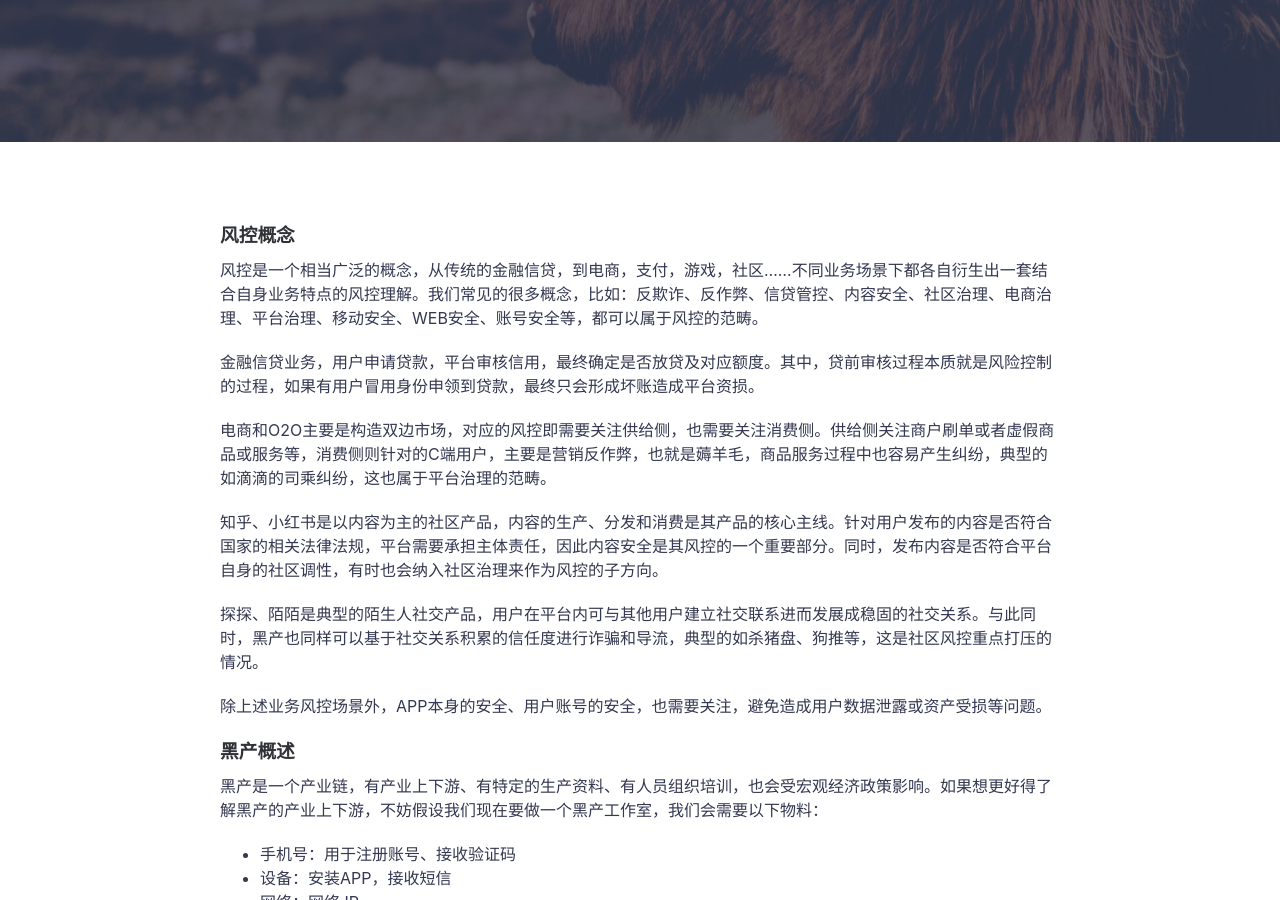
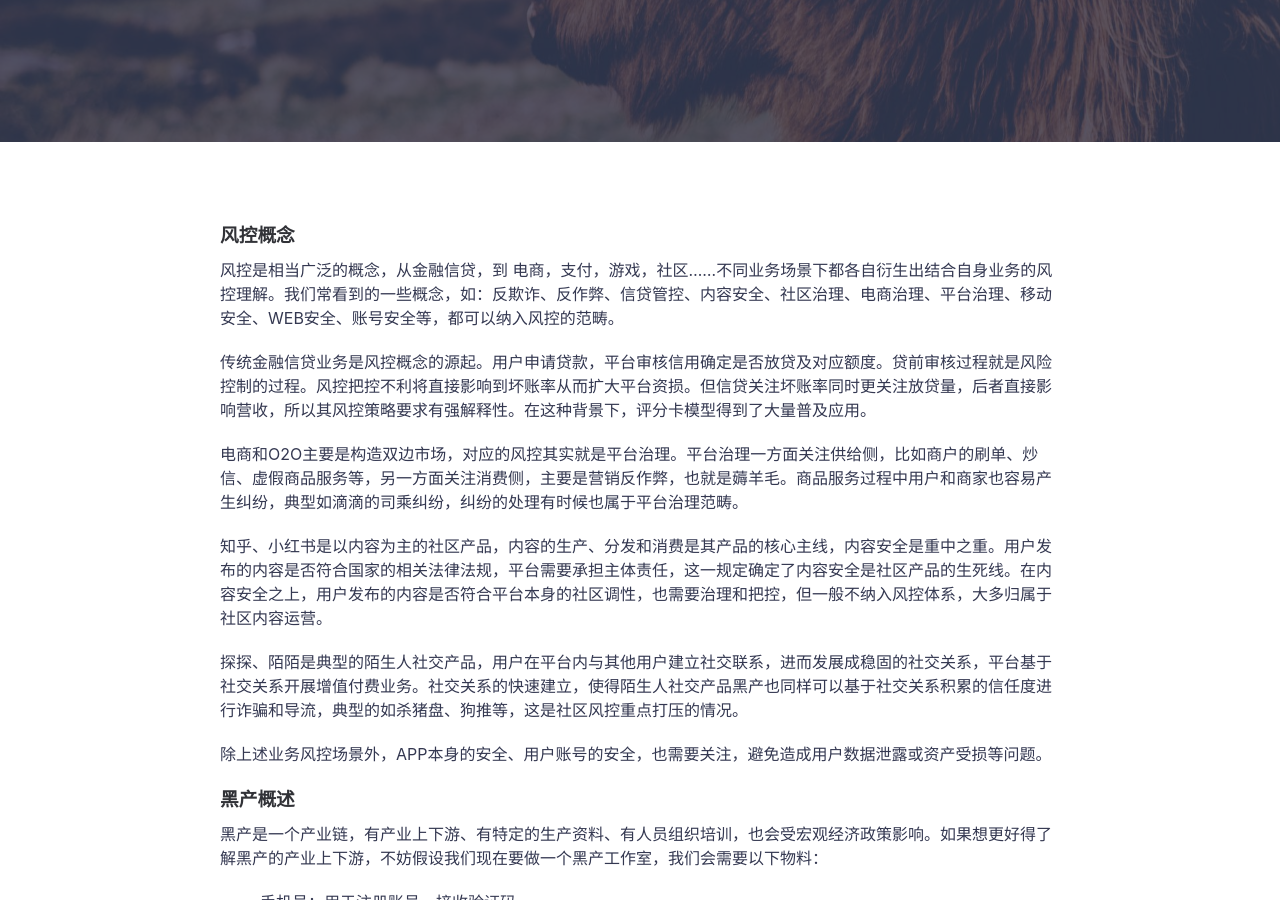
Before and after one commit to icarus507/icarus507.github.io, a Jekyll site: the page built from _posts/2021-05-01-关于风控（上）.md, in a window 1280 px wide and 900 px high, scrolled down 434 px. Built offline with Jekyll 4.4.1, drawn with Linux system fonts in a browser that asks for light colours.

Commit message:
Update 2021-05-01-关于风控（上）.md

```diff
--- a/_posts/2021-05-01-关于风控（上）.md
+++ b/_posts/2021-05-01-关于风控（上）.md
@@ -6,15 +6,15 @@ featured-img: shane-rounce-205187
 ---
 ### 风控概念
 
-风控是一个相当广泛的概念，从传统的金融信贷，到电商，支付，游戏，社区......不同业务场景下都各自衍生出一套结合自身业务特点的风控理解。我们常见的很多概念，比如：反欺诈、反作弊、信贷管控、内容安全、社区治理、电商治理、平台治理、移动安全、WEB安全、账号安全等，都可以属于风控的范畴。
+风控是相当广泛的概念，从金融信贷，到 电商，支付，游戏，社区......不同业务场景下都各自衍生出结合自身业务的风控理解。我们常看到的一些概念，如：反欺诈、反作弊、信贷管控、内容安全、社区治理、电商治理、平台治理、移动安全、WEB安全、账号安全等，都可以纳入风控的范畴。
 
-金融信贷业务，用户申请贷款，平台审核信用，最终确定是否放贷及对应额度。其中，贷前审核过程本质就是风险控制的过程，如果有用户冒用身份申领到贷款，最终只会形成坏账造成平台资损。
+传统金融信贷业务是风控概念的源起。用户申请贷款，平台审核信用确定是否放贷及对应额度。贷前审核过程就是风险控制的过程。风控把控不利将直接影响到坏账率从而扩大平台资损。但信贷关注坏账率同时更关注放贷量，后者直接影响营收，所以其风控策略要求有强解释性。在这种背景下，评分卡模型得到了大量普及应用。
 
-电商和O2O主要是构造双边市场，对应的风控即需要关注供给侧，也需要关注消费侧。供给侧关注商户刷单或者虚假商品或服务等，消费侧则针对的C端用户，主要是营销反作弊，也就是薅羊毛，商品服务过程中也容易产生纠纷，典型的如滴滴的司乘纠纷，这也属于平台治理的范畴。
+电商和O2O主要是构造双边市场，对应的风控其实就是平台治理。平台治理一方面关注供给侧，比如商户的刷单、炒信、虚假商品服务等，另一方面关注消费侧，主要是营销反作弊，也就是薅羊毛。商品服务过程中用户和商家也容易产生纠纷，典型如滴滴的司乘纠纷，纠纷的处理有时候也属于平台治理范畴。
 
-知乎、小红书是以内容为主的社区产品，内容的生产、分发和消费是其产品的核心主线。针对用户发布的内容是否符合国家的相关法律法规，平台需要承担主体责任，因此内容安全是其风控的一个重要部分。同时，发布内容是否符合平台自身的社区调性，有时也会纳入社区治理来作为风控的子方向。
+知乎、小红书是以内容为主的社区产品，内容的生产、分发和消费是其产品的核心主线，内容安全是重中之重。用户发布的内容是否符合国家的相关法律法规，平台需要承担主体责任，这一规定确定了内容安全是社区产品的生死线。在内容安全之上，用户发布的内容是否符合平台本身的社区调性，也需要治理和把控，但一般不纳入风控体系，大多归属于社区内容运营。
 
-探探、陌陌是典型的陌生人社交产品，用户在平台内可与其他用户建立社交联系进而发展成稳固的社交关系。与此同时，黑产也同样可以基于社交关系积累的信任度进行诈骗和导流，典型的如杀猪盘、狗推等，这是社区风控重点打压的情况。
+探探、陌陌是典型的陌生人社交产品，用户在平台内与其他用户建立社交联系，进而发展成稳固的社交关系，平台基于社交关系开展增值付费业务。社交关系的快速建立，使得陌生人社交产品黑产也同样可以基于社交关系积累的信任度进行诈骗和导流，典型的如杀猪盘、狗推等，这是社区风控重点打压的情况。
 
 除上述业务风控场景外，APP本身的安全、用户账号的安全，也需要关注，避免造成用户数据泄露或资产受损等问题。
 
```
